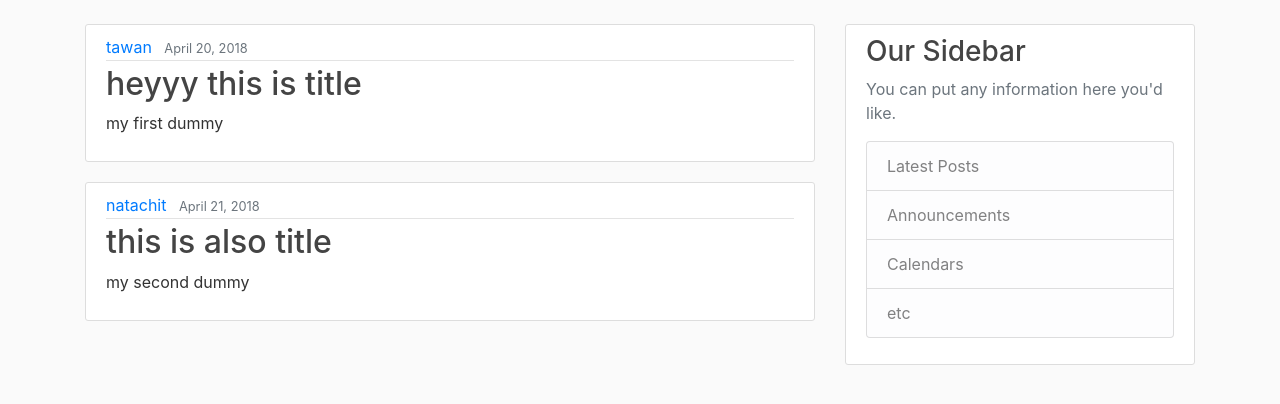
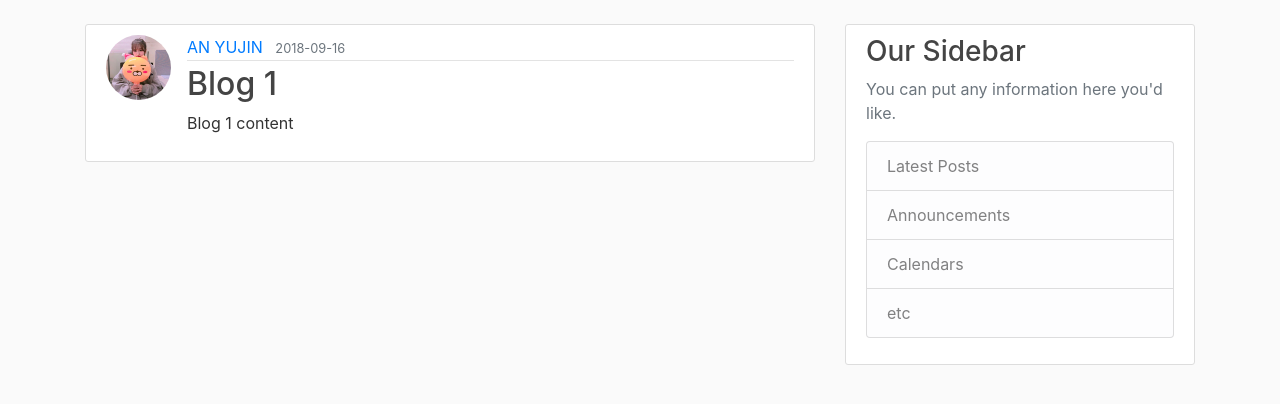
Before and after one commit to natachit/flask-blog, a Flask app: page / in a window 1280 px wide. Shown: the part 56-460 px from the top of the page. Run offline with Flask 2, Linux system fonts and the light colour scheme; data comes from the database, SQL or seed files in the repository; both versions use the stored data as it was after the commit; some libraries are stand-ins or nearby versions.

Commit message:
now can post

```diff
--- a/flaskblog/routes.py
+++ b/flaskblog/routes.py
@@ -8,25 +8,10 @@ from flaskblog.models import User, Post
 from flask_login import login_user, current_user, logout_user, login_required
 
 
-posts = [
-    {
-        'author': 'tawan',
-        'title': 'heyyy this is title',
-        'content': 'my first dummy',
-        'date_posted': 'April 20, 2018'
-    },
-    {
-        'author': 'natachit',
-        'title': 'this is also title',
-        'content': 'my second dummy',
-        'date_posted': 'April 21, 2018'
-    }
-]
-
-
 @app.route("/")
 @app.route("/home")
 def home():
+    posts = Post.query.all()
     return render_template('home.html', posts=posts)
 
 
@@ -112,6 +97,9 @@ def account():
 def new_post():
     form = PostForm()
     if form.validate_on_submit():
+        post = Post(title=form.title.data, content=form.content.data, author=current_user)
+        db.session.add(post)
+        db.session.commit()
         flash('Your post have been created!', 'success')
         return redirect(url_for('home'))
     return render_template('create_post.html', title='New Post', form=form)
--- a/flaskblog/templates/home.html
+++ b/flaskblog/templates/home.html
@@ -2,10 +2,11 @@
 {% block content %}
     {% for post in posts %}
         <article class="media content-section">
+            <img class="rounded-circle article-img" src="{{ url_for('static', filename='profile_pics/' + post.author.image_file) }}">
             <div class="media-body">
                 <div class="article-metadata">
-                    <a class="mr-2" href="#">{{ post.author }}</a>
-                    <small class="text-muted">{{ post.date_posted }}</small>
+                    <a class="mr-2" href="#">{{ post.author.username }}</a>
+                    <small class="text-muted">{{ post.date_posted.strftime('%Y-%m-%d') }}</small>
                 </div>
                 <h2><a class="article-title" href="#">{{ post.title }}</a></h2>
                 <p class="article-content">{{ post.content }}</p>
```
Also changed, not shown: flaskblog/site.db.
